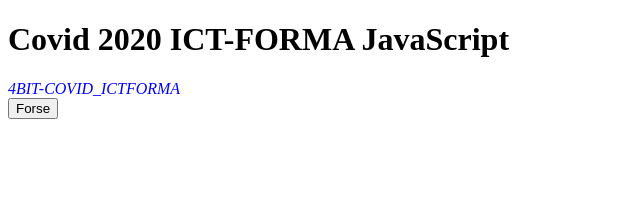
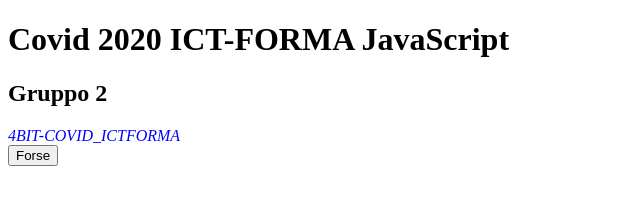
Before and after one commit to FantoniAlessio/Simcovid-Javascript, a plain HTML site: page 4bit.html in a window 1280 px wide. Shown: the whole page, without its empty margins (0-640 px from the left). Drawn offline with Linux system fonts and the light colour scheme.

Commit message:
Gruppo 2

```diff
--- a/4bit.html
+++ b/4bit.html
@@ -5,6 +5,7 @@
 <body>
     <script src="COVID.js"></script>
     <h1>Covid 2020 ICT-FORMA JavaScript</h1>
+    <h2>Gruppo 2</h2>
     <p1 id="test">4BIT-COVID_ICTFORMA</p1>
     <br>
     <button type="button" onclick="test()">Forse</button>
```
